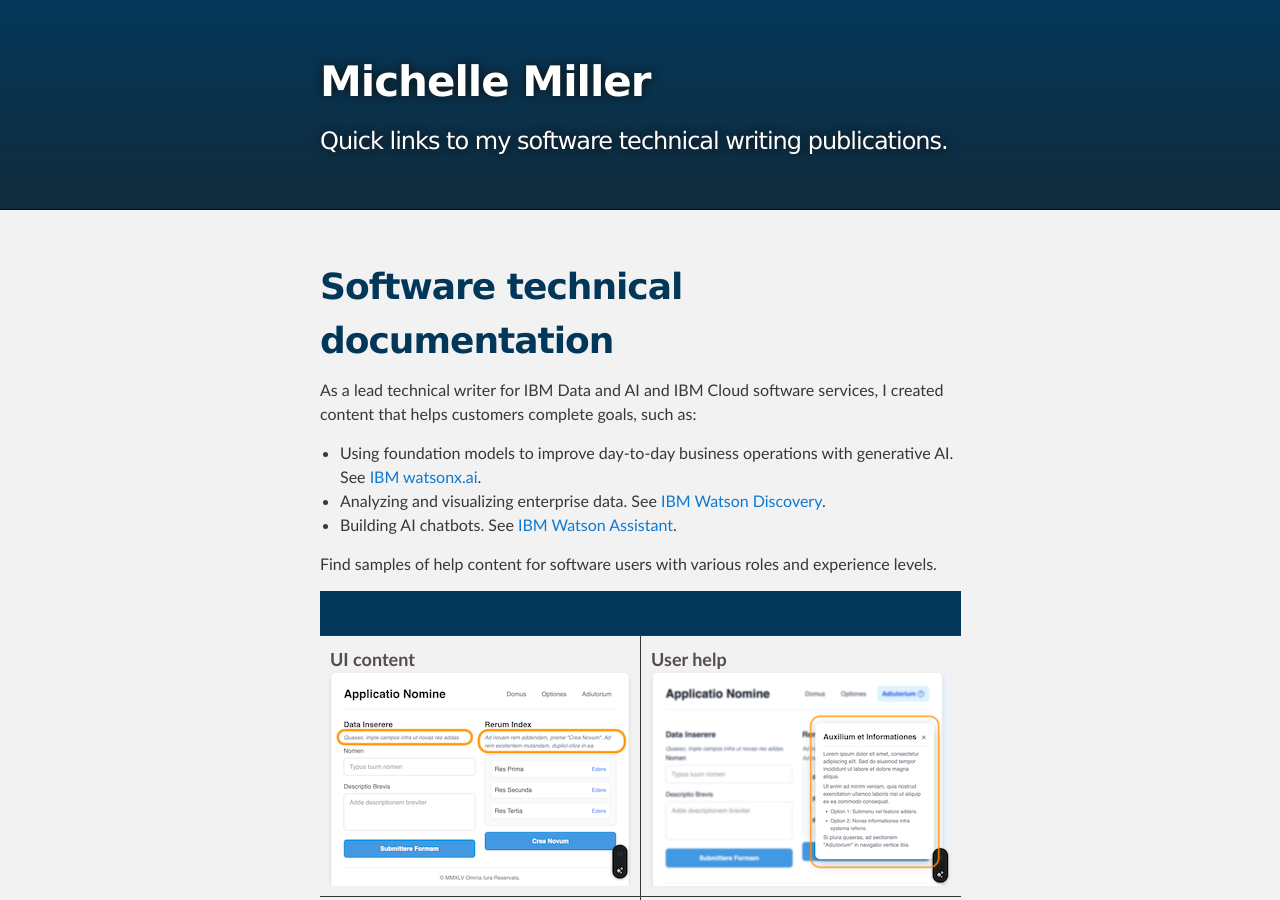
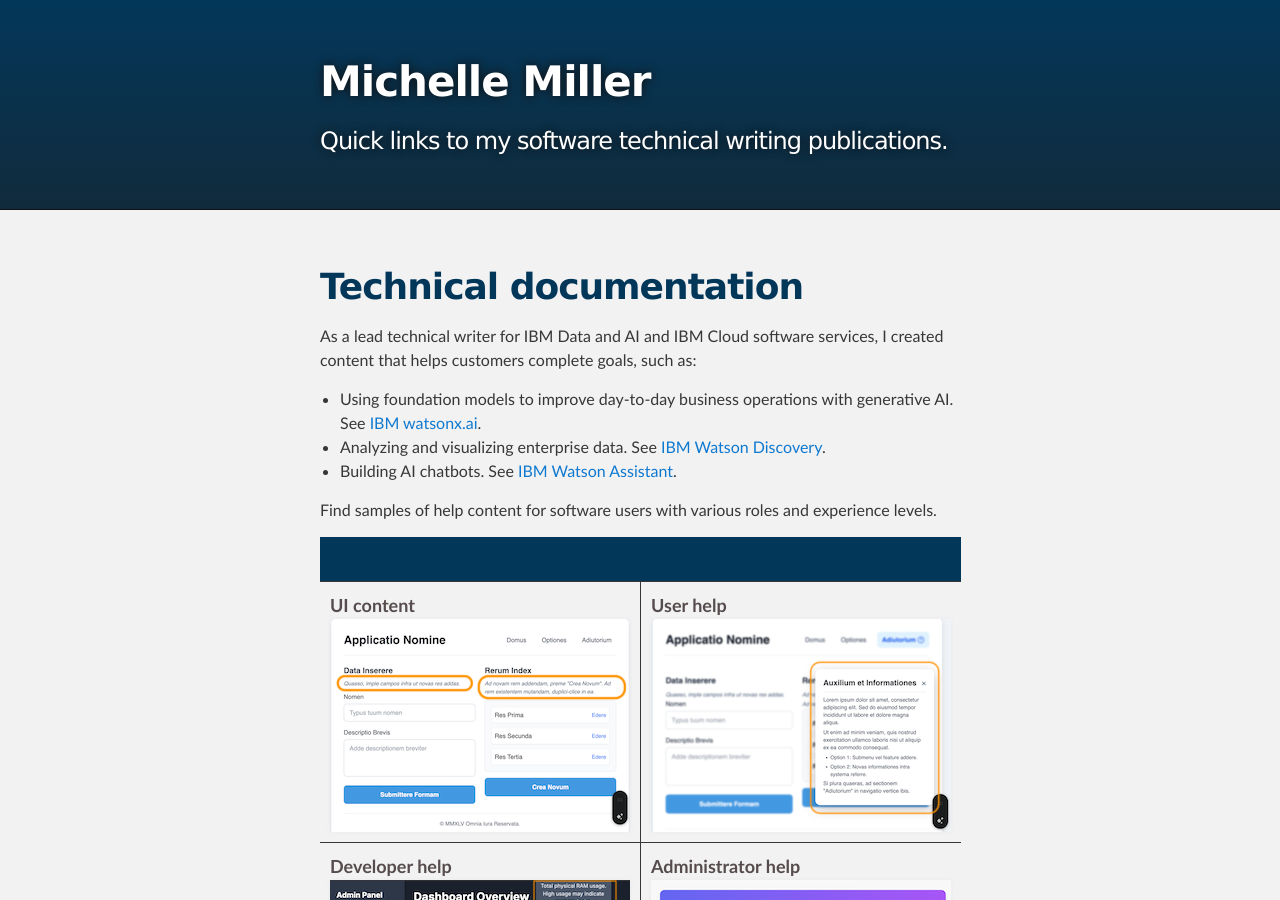
Before and after one commit to michelle-miller/michelle-miller.github.io, a Jekyll site: the page built from index.md, in a window 1280 px wide and 900 px high. Built offline with Jekyll 4.4.1, drawn with Linux system fonts in a browser that asks for light colours; our own code applies the rules of GitHub Pages for plain Markdown files.

Commit message:
shortening title for mobile

```diff
--- a/index.md
+++ b/index.md
@@ -1,4 +1,4 @@
-# Software technical documentation
+# Technical documentation
 
 As a lead technical writer for IBM Data and AI and IBM Cloud software services, I created content that helps customers complete goals, such as:
 
```
